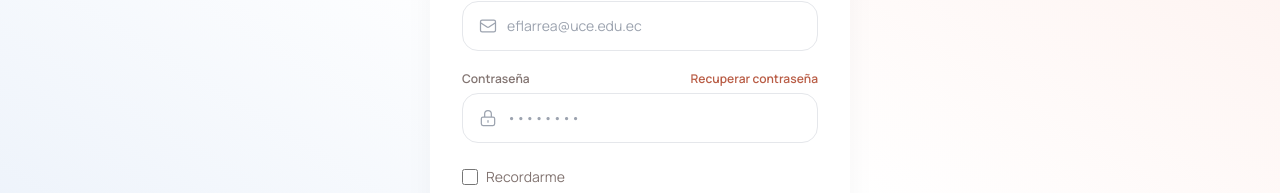
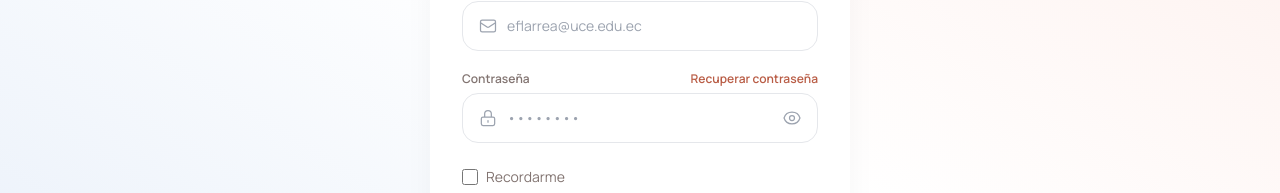
Before and after one commit to roomiesmart-app/roomiesmart-frontend, a React (Vite) app: page /login in a window 1280 px wide. Shown: the part 341-534 px from the top of the page. Built offline with nearby package versions, Linux system fonts and the light colour scheme; no server answers.

Commit message:
fix: solve the name's user in the welcome-page

```diff
--- a/src/contexts/identity-profile/pages/Login.tsx
+++ b/src/contexts/identity-profile/pages/Login.tsx
@@ -6,19 +6,23 @@
 export default function Login() {
   const navigate = useNavigate();
   const [formData, setFormData] = useState({ email: '', password: '' });
+  const [showPassword, setShowPassword] = useState(false);
 
   const { mutate: login, isPending } = useLogin();
 
-const handleSubmit = (e: React.FormEvent) => {
+  const handleSubmit = (e: React.FormEvent) => {
     e.preventDefault();
     login(formData, {
-      onSuccess: (data: any) => { // <--- Añadimos ": any"
+      onSuccess: (data: any) => {
         if (data?.token) localStorage.setItem('jwt', data.token);
+        if (data?.user) localStorage.setItem('user', JSON.stringify(data.user));
+
         navigate('/dashboard');
       },
-      onError: (err: any) => console.error("Error al loguear:", err) // <--- Añadimos ": any"
+      onError: (err: any) => console.error(err)
     });
   };
+
   return (
     <div className="flex min-h-screen items-center justify-center bg-gradient-to-tr from-[#E6EEF9] via-white to-[#FDECE8] p-4 font-manrope">
       <div className="w-full max-w-[420px] rounded-[32px] bg-white px-8 py-10 shadow-[0_8px_30px_rgb(0,0,0,0.04)]">
@@ -67,12 +71,28 @@
                 </svg>
               </div>
               <input
-                type="password"
+                type={showPassword ? "text" : "password"}
                 required
                 placeholder="••••••••"
-                className="w-full rounded-2xl border border-gray-200 bg-transparent py-3.5 pl-11 pr-4 text-sm text-secondary outline-none transition-all focus:border-primary focus:ring-1 focus:ring-primary"
+                className="w-full rounded-2xl border border-gray-200 bg-transparent py-3.5 pl-11 pr-12 text-sm text-secondary outline-none transition-all focus:border-primary focus:ring-1 focus:ring-primary"
                 onChange={(e) => setFormData({ ...formData, password: e.target.value })}
               />
+              <button
+                type="button"
+                onClick={() => setShowPassword(!showPassword)}
+                className="absolute inset-y-0 right-0 flex items-center pr-4 text-gray-400 hover:text-gray-600 focus:outline-none"
+              >
+                {showPassword ? (
+                  <svg className="h-5 w-5" fill="none" viewBox="0 0 24 24" stroke="currentColor">
+                    <path strokeLinecap="round" strokeLinejoin="round" strokeWidth={1.5} d="M13.875 18.825A10.05 10.05 0 0112 19c-4.478 0-8.268-2.943-9.543-7a9.97 9.97 0 011.563-3.029m5.858.908a3 3 0 114.243 4.243M9.878 9.878l4.242 4.242M9.88 9.88l-3.29-3.29m7.532 7.532l3.29 3.29M3 3l18 18M15.364 8.636A9.953 9.953 0 0121.542 12c-1.274 4.057-5.064 7-9.542 7-1.274 0-2.482-.24-3.585-.667" />
+                  </svg>
+                ) : (
+                  <svg className="h-5 w-5" fill="none" viewBox="0 0 24 24" stroke="currentColor">
+                    <path strokeLinecap="round" strokeLinejoin="round" strokeWidth={1.5} d="M15 12a3 3 0 11-6 0 3 3 0 016 0z" />
+                    <path strokeLinecap="round" strokeLinejoin="round" strokeWidth={1.5} d="M2.458 12C3.732 7.943 7.523 5 12 5c4.478 0 8.268 2.943 9.542 7-1.274 4.057-5.064 7-9.542 7-4.477 0-8.268-2.943-9.542-7z" />
+                  </svg>
+                )}
+              </button>
             </div>
           </div>
 
```
